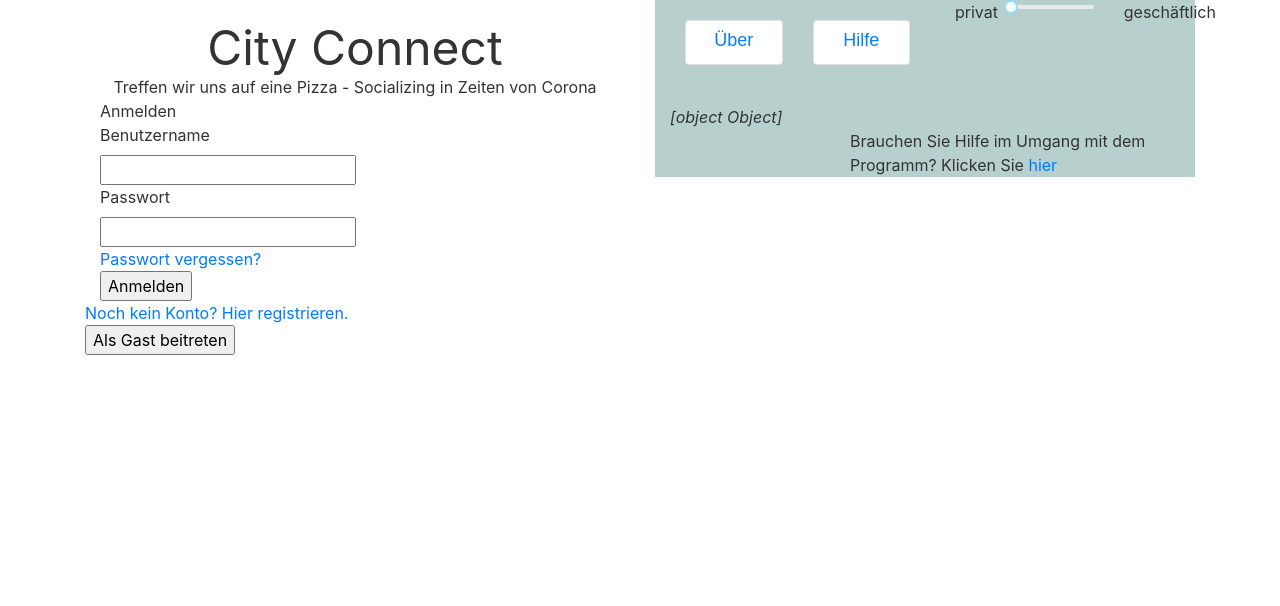
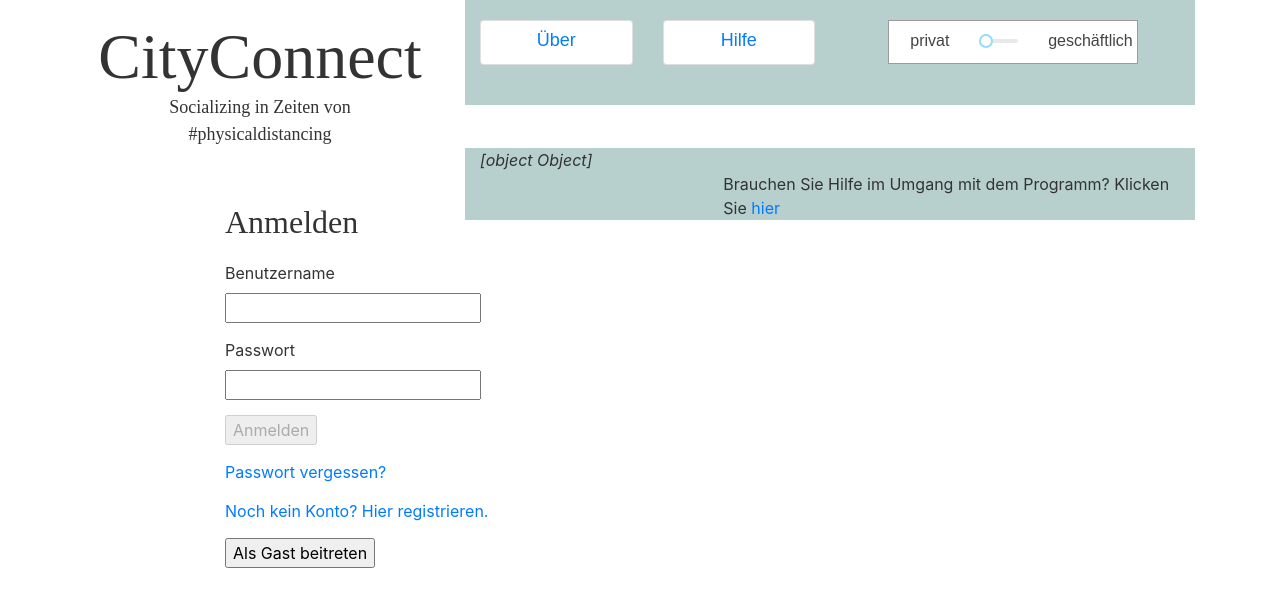
Before and after one commit to CityConnect11/app, a Next.js app: page / in a window 1280 px wide. Shown: the top 606 px of the page. Built offline with nearby package versions, Linux system fonts and the light colour scheme.

Commit message:
Format front page

```diff
--- a/components/auth/login.js
+++ b/components/auth/login.js
@@ -1,67 +1,107 @@
-import Container from 'react-bootstrap/Container';
-import Row from 'react-bootstrap/Row';
-import Col from 'react-bootstrap/Col';
-import Header from "../header/header";
+import Container from 'react-bootstrap/Container'
+import Row from 'react-bootstrap/Row'
+import Col from 'react-bootstrap/Col'
+
+import { Form, Field } from 'react-final-form'
+import { connect, useSelector } from 'react-redux'
+import { MODE_PRIVATE } from '../../lib/constants'
+import { useState } from 'react'
 
 const Login = () => {
+  const modeFromSelector = useSelector(state => state.mode ? state.mode : MODE_PRIVATE.key)
+  const [mode] = useState(modeFromSelector);
+  const isPrivate = mode === MODE_PRIVATE.key;
+  const loginTitle = isPrivate ? "Anmelden" : "Geschäftslogin";
+  const registerTitle = isPrivate ? "Als Gast beitreten" : "Geschäft registrieren";
   return (
-    <div>
-      <Header />
-      <Container className={"login-dialog"}>
+    <div className={"loginDialog"}>
+      <Container>
         <Row>
-          <Col>
-            <div className={"login-title"}>Anmelden</div>
-          </Col>
+          <Col xs={3} />
+          <Col xs={8}>
+            <Container>
+              <Row>
+                <div className={"loginTitle"}>{loginTitle}</div>
               </Row>
               <Row>
-          <Col>
+                <Form
+                  onSubmit={() => { }}
+                  render={({ handleSubmit, form, submitting, pristine, values }) => {
+                    const submitProps = {
+                      disabled: pristine,
+                      type: "button",
+                      role: "submit",
+                      value: "Anmelden"
+                    };
+                    return (
+                    <form onSubmit={handleSubmit}>
+                      <Container>
+                        <Row>
+                          <div className={"loginItem"}>
+
+                            <Container>
+                              <Row>
                                 <label className={"login-label"}>Benutzername</label>
-          </Col>
                               </Row>
                               <Row>
-          <Col>
-            <input
+                                <Field
                                   name="username"
                                   component="input"
                                   type="text"
-              place
                                   holder="Benutzername"
                                 />
-          </Col>
+                              </Row>
+                            </Container>
+                          </div>
                         </Row>
                         <Row>
-          <Col>
+                          <div className={"loginItem"}>
+                            <Container>
+                              <Row>
                                 <label className={"login-label"}>Passwort</label>
-          </Col>
                               </Row>
                               <Row>
-          <Col>
-            <input
+                                <Field
                                   name="password"
                                   component="input"
                                   type="password"
-              place
                                   holder="password"
                                 />
-          </Col>
                               </Row>
                               <Row>
-          <Col>
+                                <div className={"loginItem"}>
+                                  <input {...submitProps} />
+                                </div>
+                              </Row>
+
+                              <Row>
+                                <div className={"loginItem"}>
                                   <a href="">Passwort vergessen?</a>
-          </Col>
-        </Row>
-        <Row>
-          <Col>
-            <input value="Anmelden" type="button" />
-          </Col>
+                                </div>
                               </Row>
                             </Container>
-      <div>
+                          </div>
+                        </Row>
+                      </Container>
+                    </form>
+                  )}}>
+                </Form>
+              </Row>
+              {isPrivate && <Row><div className={"loginItem"}>
                 <a href="">Noch kein Konto? Hier registrieren.</a>
+              </div></Row>}
+              <Row>
+                <div className={"loginItem"}>
+                  <input type="button" value={registerTitle} />
                 </div>
-      <input value="Als Gast beitreten" type="button" />
+              </Row>
+            </Container>
+          </Col>
+          <Col xs={2} />
+        </Row>
+      </Container>
     </div>
   )
 }
 
-export default Login;
+export default connect()(Login);
--- a/components/frame.js
+++ b/components/frame.js
@@ -1,15 +1,12 @@
 import Head from '../components/head'
+import Header from '../components/header/header'
 import Container from 'react-bootstrap/Container'
 import Row from 'react-bootstrap/Row'
-import Col from 'react-bootstrap/Col'
 
 export default ({ children }) => (
   <div>
     <Head title="City Connect" />
-    <Container className="frame">
-      <Row>
-        {children}
-      </Row>
-    </Container>
+    <Header />
+    {children}
   </div>
 );
--- a/components/header/header.js
+++ b/components/header/header.js
@@ -1,18 +1,28 @@
 import Container from 'react-bootstrap/Container'
 import Row from 'react-bootstrap/Row'
 import Col from 'react-bootstrap/Col'
+import Navbar from './navbar'
 
 export default () => (
-  <div>
+  <div style={{width: "100%"}}>
     <Container className="frame">
       <Row>
-        <div className="title">City Connect</div>
-      </Row>
-      <Row>
-        <Col>
-          <div className="description">
-            Treffen wir uns auf eine Pizza - Socializing in Zeiten von Corona
-          </div>
+        <Col xs={4}>
+          <Container>
+            <Row>
+              <div className="title">CityConnect</div>
+            </Row>
+            <Row>
+              <Col xs={12}>
+                <div className="description">
+                   Socializing in Zeiten von #physicaldistancing
+                </div>
+              </Col>
+            </Row>
+          </Container>
+        </Col>
+        <Col xs={8}>
+          <Navbar />
         </Col>
       </Row>
     </Container>
--- a/components/header/mode.js
+++ b/components/header/mode.js
@@ -2,27 +2,45 @@ import Container from 'react-bootstrap/Container'
 import Row from 'react-bootstrap/Row'
 import Col from 'react-bootstrap/Col'
 import Slider from 'rc-slider';
+import { connect, useSelector, useDispatch } from 'react-redux'
+import { useState } from 'react'
+import { setMode } from '../../lib/actions'
+import { MODE_PRIVATE, resolveModeByKey } from '../../lib/constants'
 
 const ModeSelection = () => {
+  const initialModeValue = useSelector(state => state.mode ? resolveModeByKey(state.mode).value : MODE_PRIVATE.value)
+  const [modeValue, setModeValue] = useState(initialModeValue)
+
+  const dispatch = useDispatch();
   return (
-    <div>
-      <Container>
+    <div className="modeSlider">
+    <Container>
         <Row>
-          <Col xs={3}>
+          <Col xs={4}>
             <div>privat</div>
           </Col>
-          <Col xs={6}>
-            <Slider min={0} included={false} defaultValue={0} step={1} />
+          <Col xs={3}>
+          <div style={{ paddingTop: "5px", paddingRight: "0px"}}>
+            <Slider
+              min={0} max={1}
+              included={false}
+              value={modeValue}
+              defaultValue={0}
+              step={1}
+              onChange={event => {
+                setModeValue(event)
+                dispatch(setMode(event))
+              }}
+            />
+            </div>
           </Col>
-          <Col xs={3}>
-            <div>geschäftlich</div>
+          <Col xs={5}>
+            <div  style={{ paddingRight: "20px"}}>geschäftlich</div>
           </Col>
         </Row>
       </Container>
-      <div>
-      </div>
     </div>
   )
 }
 
-export default ModeSelection
+export default connect()(ModeSelection)
--- a/components/header/navbar.js
+++ b/components/header/navbar.js
@@ -3,11 +3,12 @@ import Row from 'react-bootstrap/Row'
 import Col from 'react-bootstrap/Col'
 
 import Button from '../menu/button'
+import Entry from '../menu/entry'
 import ModeSelection from './mode'
 
 const Navbar = () => {
   return (
-    <div>
+    <div className={"main"}>
       <Container>
         <Row>
           <Col xs={3}>
@@ -17,7 +18,9 @@ const Navbar = () => {
             <Button label={"Hilfe"} link={"./help"} />
           </Col>
           <Col xs={6}>
-            <ModeSelection />
+            <Entry>
+              <ModeSelection />
+            </Entry>
           </Col>
         </Row>
       </Container>
--- a/components/start.js
+++ b/components/start.js
@@ -5,12 +5,12 @@ import Login from './auth/login'
 import Main from './start/main'
 
 export default () => (
-  <Container>
+  <Container className="frame">
     <Row>
-      <Col>
+      <Col xs={4}>
         <Login />
       </Col>
-      <Col>
+      <Col xs={8}>
         <Main />
       </Col>
     </Row>
--- a/components/start/main.js
+++ b/components/start/main.js
@@ -1,7 +1,6 @@
 import Container from 'react-bootstrap/Container'
 import Row from 'react-bootstrap/Row'
 import Col from 'react-bootstrap/Col'
-import Navbar from "../header/navbar"
 import Help from "./help"
 import Sofa from "../icons/sofa"
 
@@ -9,11 +8,6 @@ const Main = () => {
   return (
     <div className={"main"}>
       <Container>
-        <Row>
-          <Col xs={12}>
-            <Navbar />
-          </Col>
-        </Row>
         <Row>
           <Col xs={12}>
             <Sofa />
--- /dev/null
+++ b/lib/actions.js
@@ -0,0 +1,6 @@
+export const SET_MODE = 'SET_MODE'
+import { resolveModeByValue } from '../lib/constants'
+
+export function setMode(mode) {
+  return { type: SET_MODE, payload: resolveModeByValue(mode).key }
+}
--- /dev/null
+++ b/lib/constants.js
@@ -0,0 +1,19 @@
+export const MODE_PRIVATE = {
+  key: 'private',
+  label: 'privat',
+  value: 0,
+}
+
+export const MODE_BUSINESS = {
+  key: 'business',
+  label: 'geschäftlich',
+  value: 1,
+}
+
+const modes = [ MODE_PRIVATE, MODE_BUSINESS]
+
+export const resolveModeByValue = value =>
+  modes.find(mode => mode.value === value);
+
+export const resolveModeByKey = key =>
+  modes.find(mode => mode.key === key);
--- a/lib/reducers.js
+++ b/lib/reducers.js
@@ -1,4 +1,25 @@
 import { combineReducers } from 'redux'
+import { MODE_PRIVATE } from './constants'
+import { SET_MODE } from './actions'
+
+const initialState = {
+  mode: MODE_PRIVATE.key
+}
+
+const settings = (state = initialState, action) => {
+  switch (action.type) {
+    case SET_MODE: {
+      return {
+        ...state,
+        mode: action.payload,
+      }
+    }
+    default:
+      return state
+  }
+}
+
 
 export default combineReducers({
+  settings
 })
--- a/package.json
+++ b/package.json
@@ -15,6 +15,7 @@
     "bootstrap": "^4.4.1",
     "core-js": "^3.6.4",
     "eslint": "^6.7.2",
+    "final-form": "^4.18.7",
     "jquery": "^3.4.1",
     "leaflet": "^1.6.0",
     "next": "^9.1.4",
--- a/styles.css
+++ b/styles.css
@@ -1,3 +1,8 @@
+html, body {
+  height: 100%;
+  margin: 0;
+}
+
 .at-bottom {
   position: fixed;
   bottom: 0;
@@ -23,6 +28,17 @@
   border: 1px solid #9b9b9b;
 }
 
+.modeSlider {
+  padding: 8px 0px 10px;
+  width: 250px;
+  text-align: center;
+  text-decoration: none;
+  font-family: Arial, Helvetica, sans-serif;
+  background-color: #ffffff;
+  color: #434343;
+  border: 1px solid #9b9b9b;
+}
+
 .card:hover {
   border-color: #067df7;
 }
@@ -40,6 +56,7 @@
   color: #333;
 }
 
+
 .entryRow {
   max-width: 880px;
   margin: 20px auto 40px;
@@ -49,7 +66,7 @@
 }
 
 .frame {
-  width: 100%;
+  max-width: 100%;
   color: #333;
 }
 
@@ -77,9 +94,28 @@
   width: 100%;
   padding-top: 20px;
   line-height: 1.15;
-  font-size: 48px;
+  font-size: 64px;
 }
 
-.title, .description {
+.description {
+  font-size: 18px;
+}
+
+.loginDialog {
+  padding-top: 50px;
+  text-align: center;
+  width: 500px
+}
+
+.loginTitle {
+  font-size: 32px;
+}
+
+.loginItem {
+  padding-top: 15px;
+}
+
+.title, .description, .loginTitle {
+  font-family: 'IBM Plex Mono Regular';
   text-align: center;
 }
```
Also changed, not shown: public/static/boden.svg (added), 1 other file (tests, documents, lock files or other folders). Lines whose indentation alone changed are shown as unchanged.
